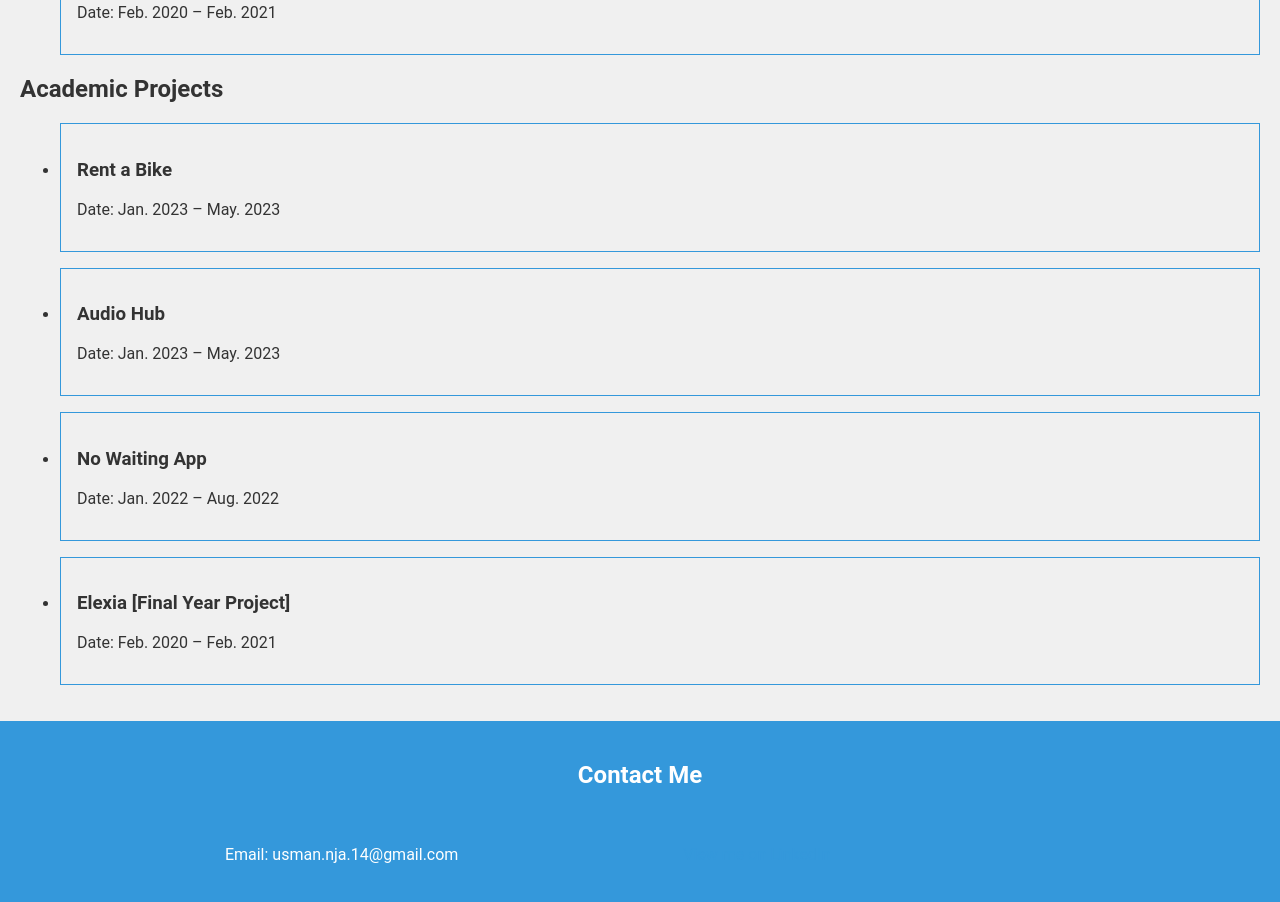
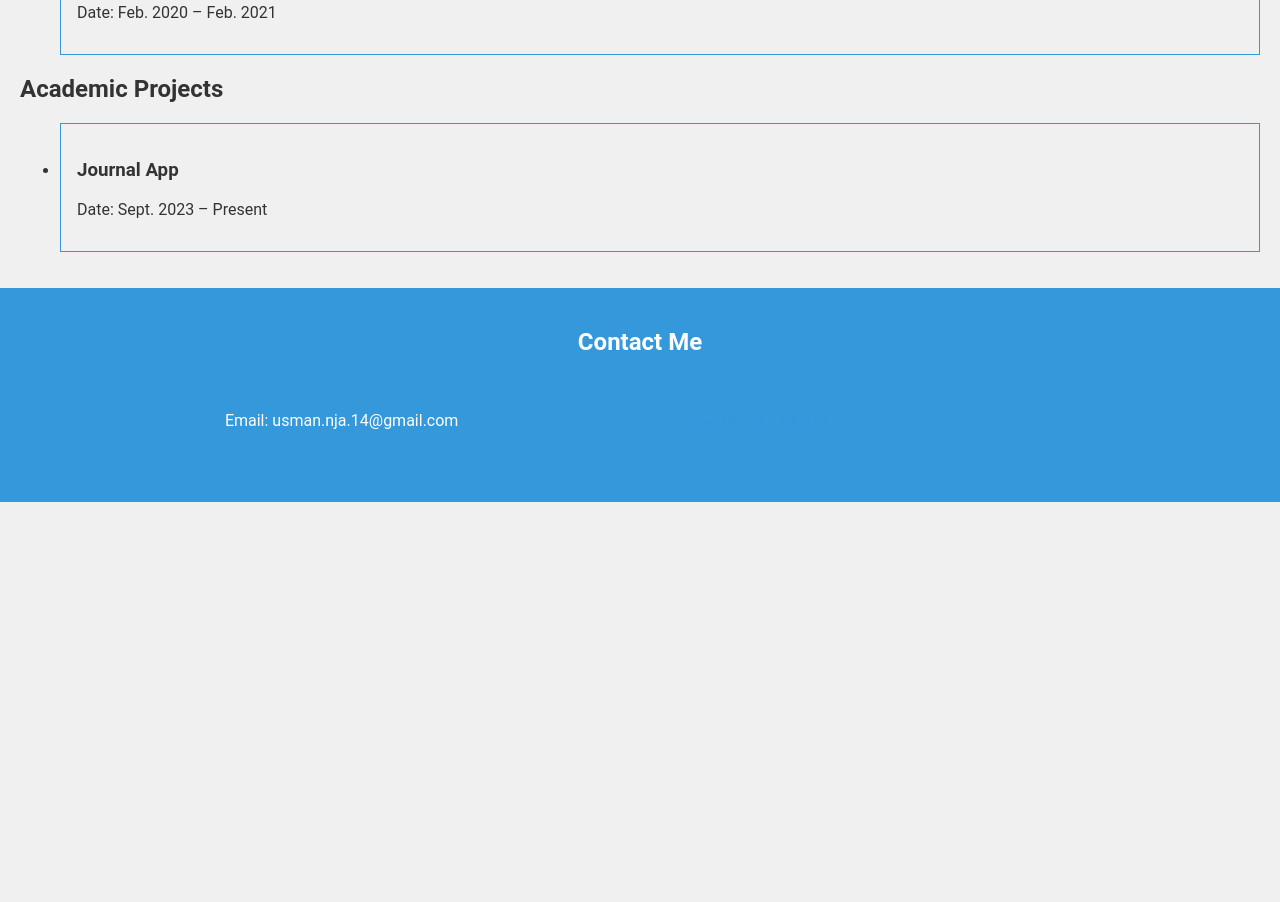
Before and after one commit to UsmanQT/my-portfolio, a React (Create React App) app: page / in a window 1280 px wide. Shown: the part 1160-2062 px from the top of the page. After the commit the page ends 1662 px from the top, so only its background shows below. Built offline with nearby package versions, Linux system fonts and the light colour scheme.

Commit message:
project toggling fixed

```diff
--- a/src/components/Projects.js
+++ b/src/components/Projects.js
@@ -28,17 +28,18 @@ const projects = [
   // Add more projects here
 ];
 
-const academic_projct = [
+const academic_projects = [
   {
     title: 'Journal App',
     date: 'Sept. 2023 – Present',
     description: 'A mobile application that allows the user to create daily journal entries by uploading pictures or videos and writing text description. The aim of this project is create a product that can help any person stay motivated by listing down their daily activites. The user can also make their journals public to share with other people and view other public journals created by other others.',
-    Link: 'https://github.com/ZachVeenstra/TheTuringTrio'
+    link: 'https://github.com/ZachVeenstra/TheTuringTrio'
   }
 ]
 
 function Projects() {
     const [expandedProject, setExpandedProject] = useState(null);
+    const [expandedAcademicProject, setExpandedAcademicProject] = useState(null);
 
     const toggleProject = (index) => {
       if (expandedProject === index) {
@@ -47,6 +48,16 @@ function Projects() {
         setExpandedProject(index);
       }
     };
+
+    const toggleAcademicProject = (index) => {
+      if (expandedProject === index) {
+        setExpandedAcademicProject(null);
+      } else {
+        setExpandedAcademicProject(index);
+      }
+    };
+
+
 
     return (
       <section id="projects" className="projects">
@@ -74,16 +85,16 @@ function Projects() {
 
         <h2>Academic Projects</h2>
         <ul>
-          {projects.map((pj, i) => (
+          {academic_projects.map((pj, i) => (
             <li key={i}>
               <div
-                className={`project-card ${expandedProject === i ? 'expanded' : ''}`}
-                onClick={() => toggleProject(i)}
+                className={`project-card ${expandedAcademicProject === i ? 'expanded' : ''}`}
+                onClick={() => toggleAcademicProject(i)}
               >
                 <h3>{pj.title}</h3>
                 <p>Date: {pj.date}</p>
               </div>
-              {expandedProject === i && (
+              {expandedAcademicProject === i && (
                 <div className="project-details">
 
                   <p>{pj.description}</p>
```
